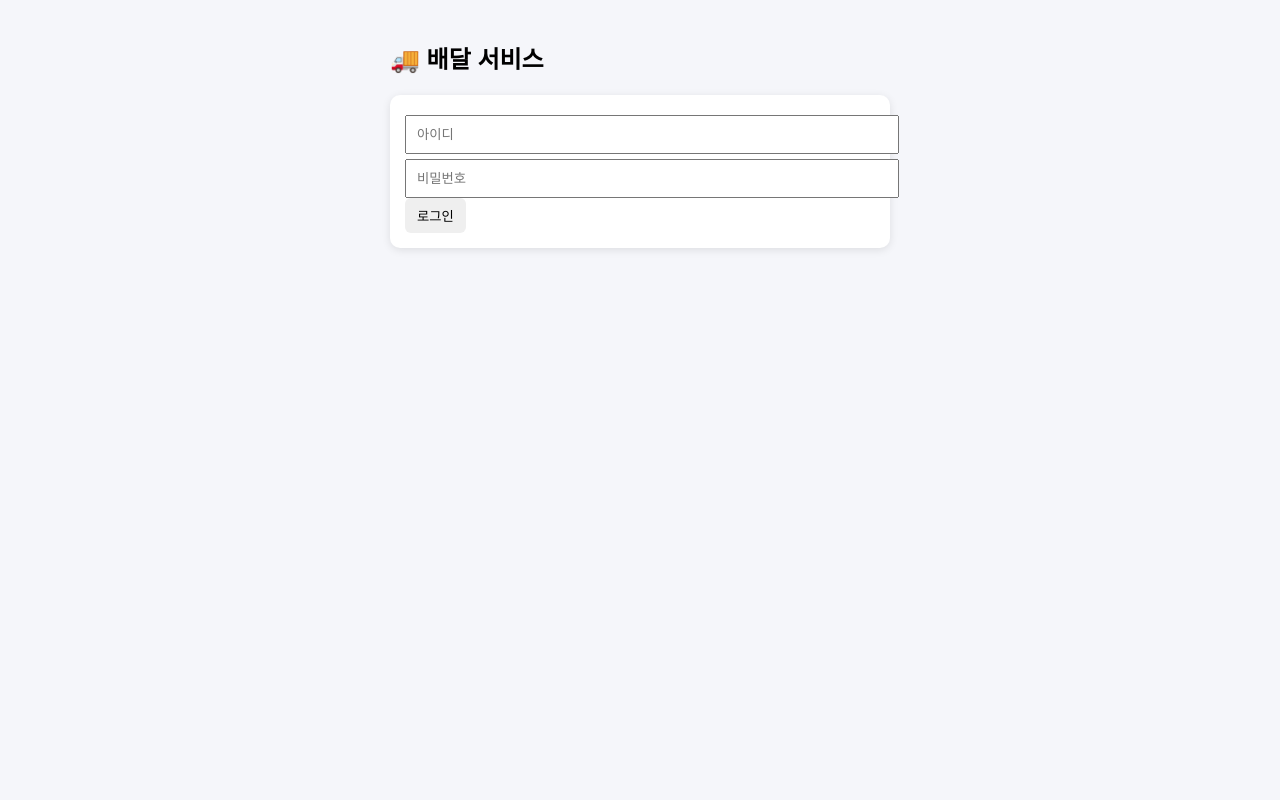
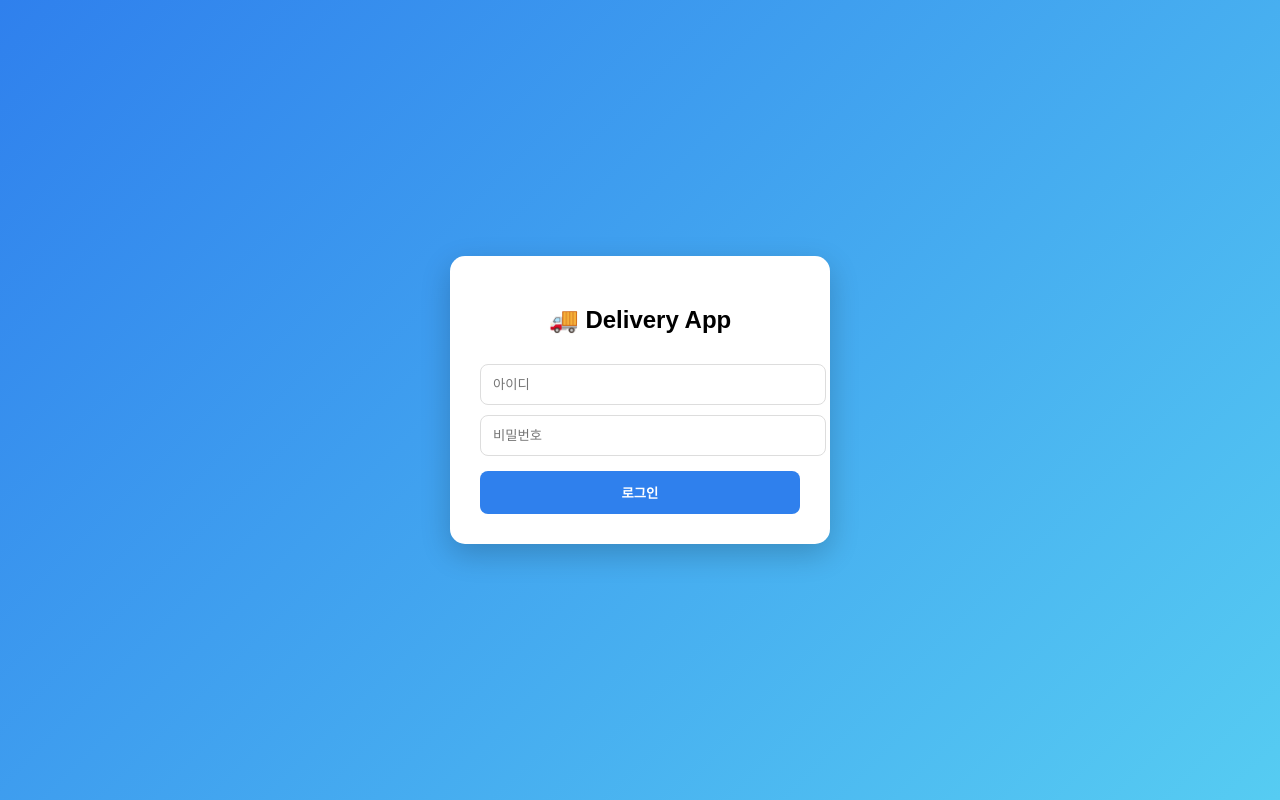
Before and after one commit to qmzhgmvwjf-jpg/money, a React (Create React App) app in the folder frontend/: page / in a window 1280 px wide. Built offline with nearby package versions, Linux system fonts and the light colour scheme.

Commit message:
change app name & favicon

```diff
--- a/frontend/src/pages/LoginPage.js
+++ b/frontend/src/pages/LoginPage.js
@@ -32,13 +32,24 @@ function LoginPage() {
   };
 
   return (
-    <div className="container">
-      <h2>🚚 배달 서비스</h2>
+    <div className="login-container">
+      <div className="login-card">
+        <h2 className="login-title">🚚 Delivery App</h2>
 
-      <div className="card">
-        <input placeholder="아이디" onChange={(e)=>setUsername(e.target.value)} />
-        <input type="password" placeholder="비밀번호" onChange={(e)=>setPassword(e.target.value)} />
-        <button className="btn-primary" onClick={login}>로그인</button>
+        <input
+          placeholder="아이디"
+          onChange={(e) => setUsername(e.target.value)}
+        />
+
+        <input
+          type="password"
+          placeholder="비밀번호"
+          onChange={(e) => setPassword(e.target.value)}
+        />
+
+        <button className="login-btn" onClick={login}>
+          로그인
+        </button>
       </div>
     </div>
   );
--- a/frontend/src/styles.css
+++ b/frontend/src/styles.css
@@ -64,3 +64,48 @@ button {
   margin-top: 20px;
   font-weight: bold;
 }
+
+.login-container {
+  height: 100vh;
+  display: flex;
+  justify-content: center;
+  align-items: center;
+  background: linear-gradient(135deg, #2f80ed, #56ccf2);
+}
+
+.login-card {
+  background: white;
+  padding: 30px;
+  border-radius: 15px;
+  width: 320px;
+  box-shadow: 0 10px 30px rgba(0,0,0,0.2);
+  text-align: center;
+}
+
+.login-title {
+  margin-bottom: 20px;
+}
+
+.login-card input {
+  width: 100%;
+  padding: 12px;
+  margin-top: 10px;
+  border-radius: 8px;
+  border: 1px solid #ddd;
+}
+
+.login-btn {
+  width: 100%;
+  padding: 12px;
+  margin-top: 15px;
+  border-radius: 8px;
+  border: none;
+  background: #2f80ed;
+  color: white;
+  font-weight: bold;
+  cursor: pointer;
+}
+
+.login-btn:hover {
+  background: #1366d6;
+}
```
